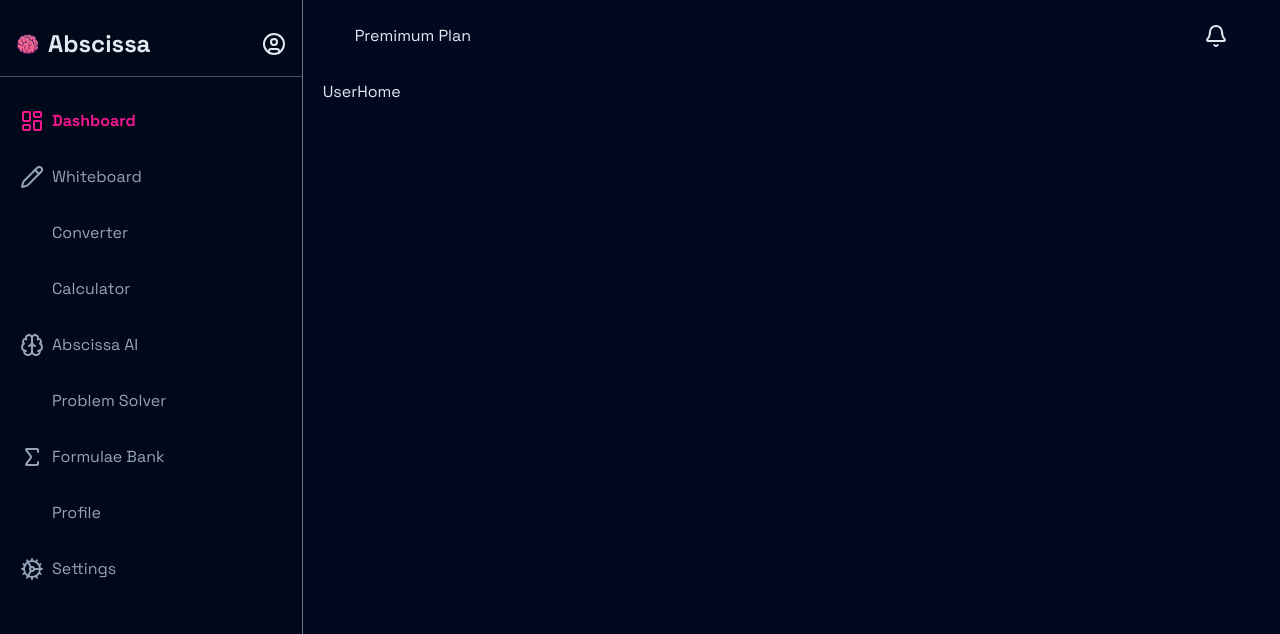
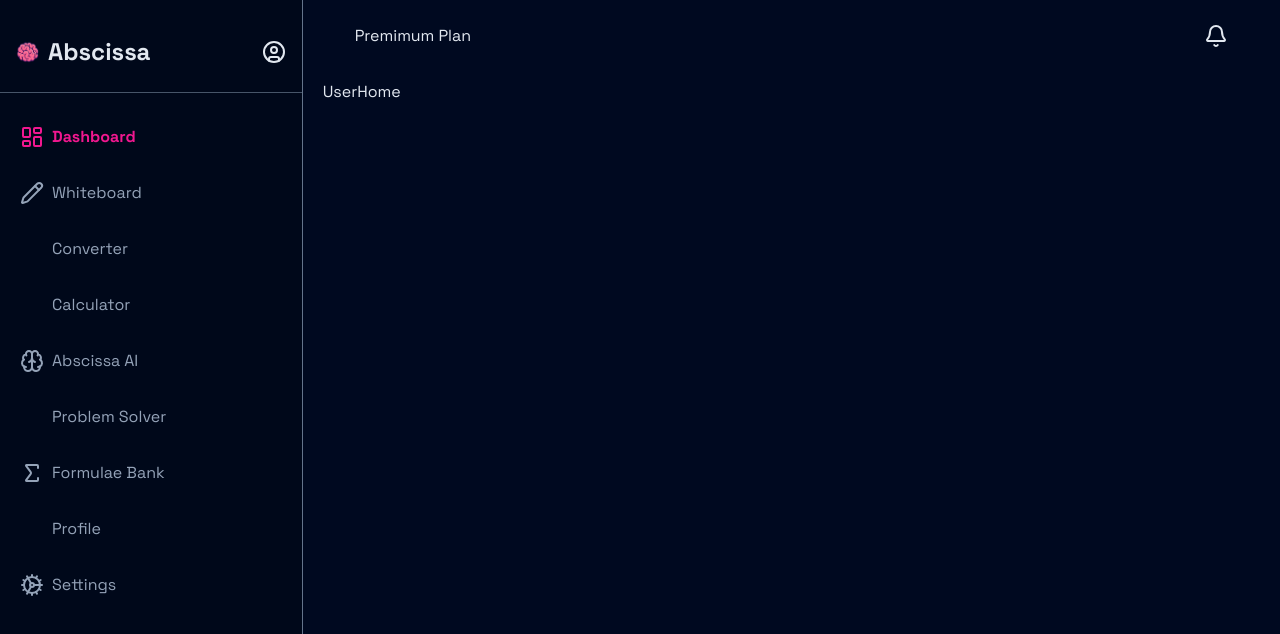
Before and after one commit to fisayo-dev/abscissa, a React (Vite) app in the folder frontend/: page /dashboard in a window 1280 px wide. Shown: the top 634 px of the page. Built offline with nearby package versions, Linux system fonts and the light colour scheme; some icons are missing.

Commit message:
increase spacing

```diff
--- a/frontend/src/components/Sidebar.jsx
+++ b/frontend/src/components/Sidebar.jsx
@@ -58,7 +58,7 @@ const Sidebar = () => {
   ];
   return (
     <div className="h-[100vh] py-3 border-r-[0.1rem] border-r-slate-500 dark-bg-blue 2xl:w-[500px] md:w-[400px] overflow-scroll">
-      <div className="flex justify-between items-center p-4">
+      <div className="flex justify-between items-center py-6 px-4">
         <Logo />
         <div className="flex gap-2 items-center">
           <UserCircle className="h-6 w-6" />
```
